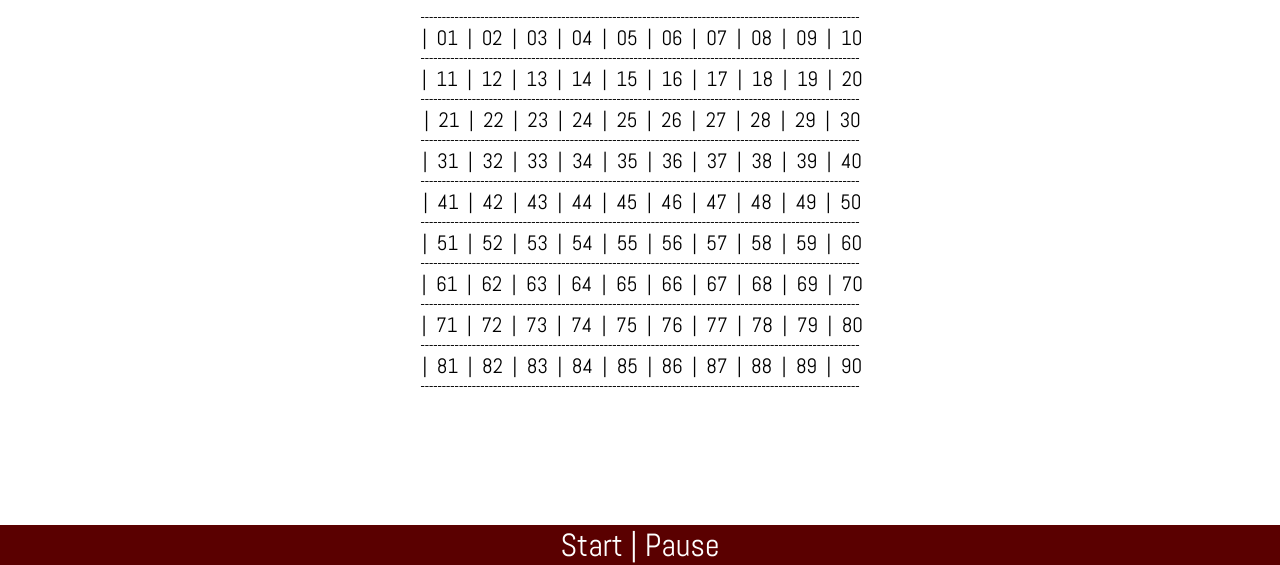
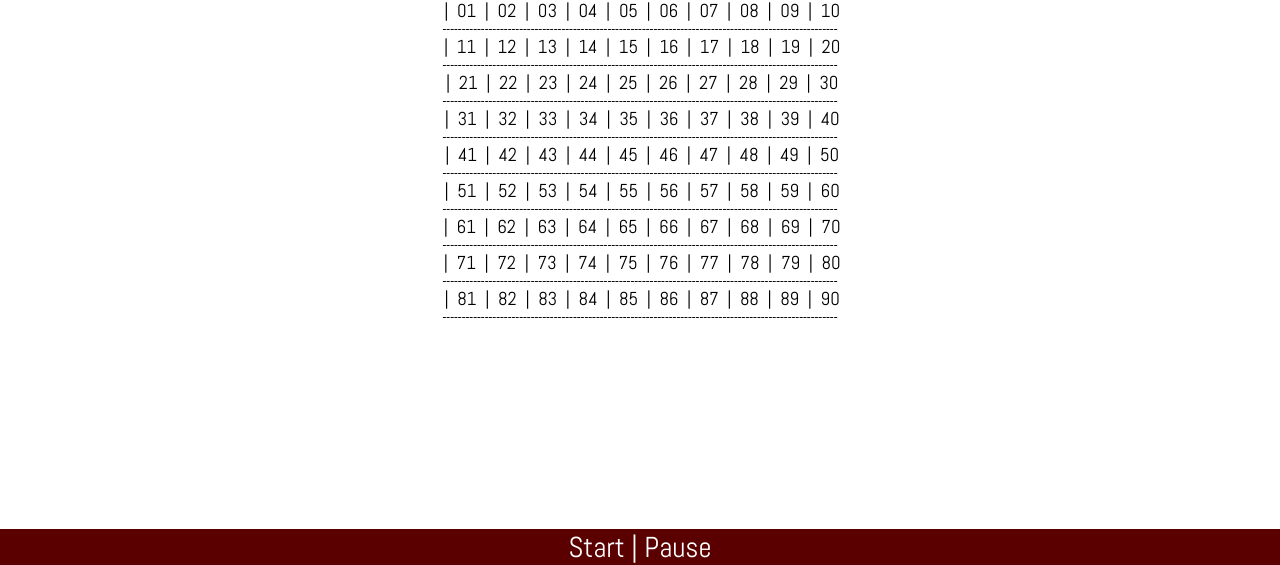
Before and after one commit to itsAdityaDatta/Tambola, a plain HTML site: page index.html in a window 1280 px wide. Shown: the part 235-800 px from the top of the page. Drawn offline with Linux system fonts and the light colour scheme; a web font is replaced by a local one.

Commit message:
Update index.html

```diff
--- a/index.html
+++ b/index.html
@@ -6,6 +6,7 @@
         <title>Tambola</title>
         <style>
             body{
+                zoom: 0.9;
                 margin: 0;
                 text-align: center;
             }
```
